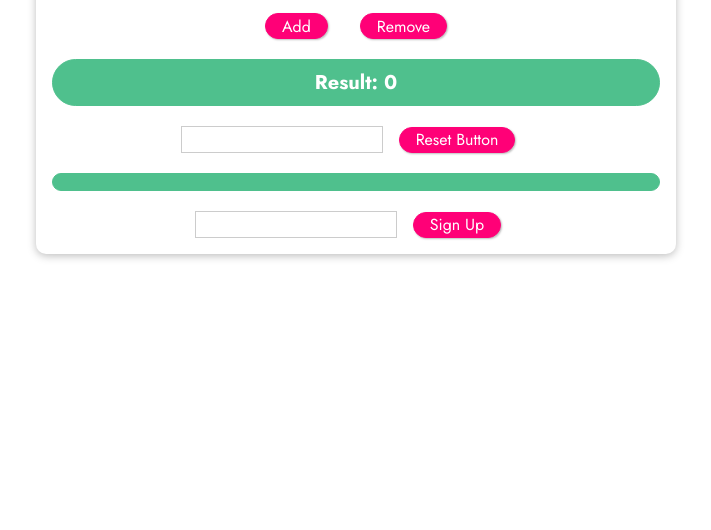
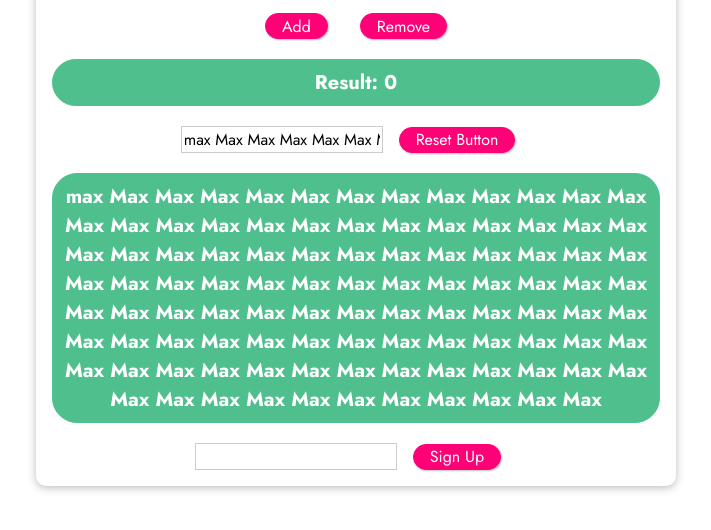
Before and after one commit to muralibadiginti/vue-goals, a plain HTML site: page index.html in a window 1280 px wide. Shown: the part 286-816 px from the top of the page, without its empty margins (284-995 px from the left). Drawn offline with nearby package versions, Linux system fonts and the light colour scheme.

Commit message:
implemented computed properties

```diff
--- a/app.js
+++ b/app.js
@@ -2,18 +2,31 @@ const app = Vue.createApp({
   data() {
     return {
       counter: 0,
-      name : '',
+      name: '',
     };
   },
-  methods : {
+  computed: {
+    fullname() {
+      if (this.name === '') {
+        this.name = 'max';
+      } else {
+        this.name = this.name + ' ' + 'Max'
+      }
+      return this.name
+    },
+  },
+  methods: {
+    outputFullName() {
+      return this.name + '' + 'Murali'
+    },
     setName(event) {
       this.name = event.target.value
     },
     add(num) {
-      this.counter+=num;
+      this.counter += num;
     },
-    reduce(num){
-      this.counter-=num;
+    reduce(num) {
+      this.counter -= num;
     }
     ,
     signUpForm(event) {
--- a/index.html
+++ b/index.html
@@ -23,7 +23,7 @@
       <p>Result: {{ counter }}</p>
       <input type = "text" v-model = "name">
       <button type = "button" v-on:click="resetInput()">Reset Button</button>
-      <p>{{name}}</p>
+      <p>{{fullname}}</p>
       <form v-on:submit.prevent ="signUpForm">
         <input type="text">
         <button>Sign Up</button>
```
Lines whose indentation alone changed are shown as unchanged.
